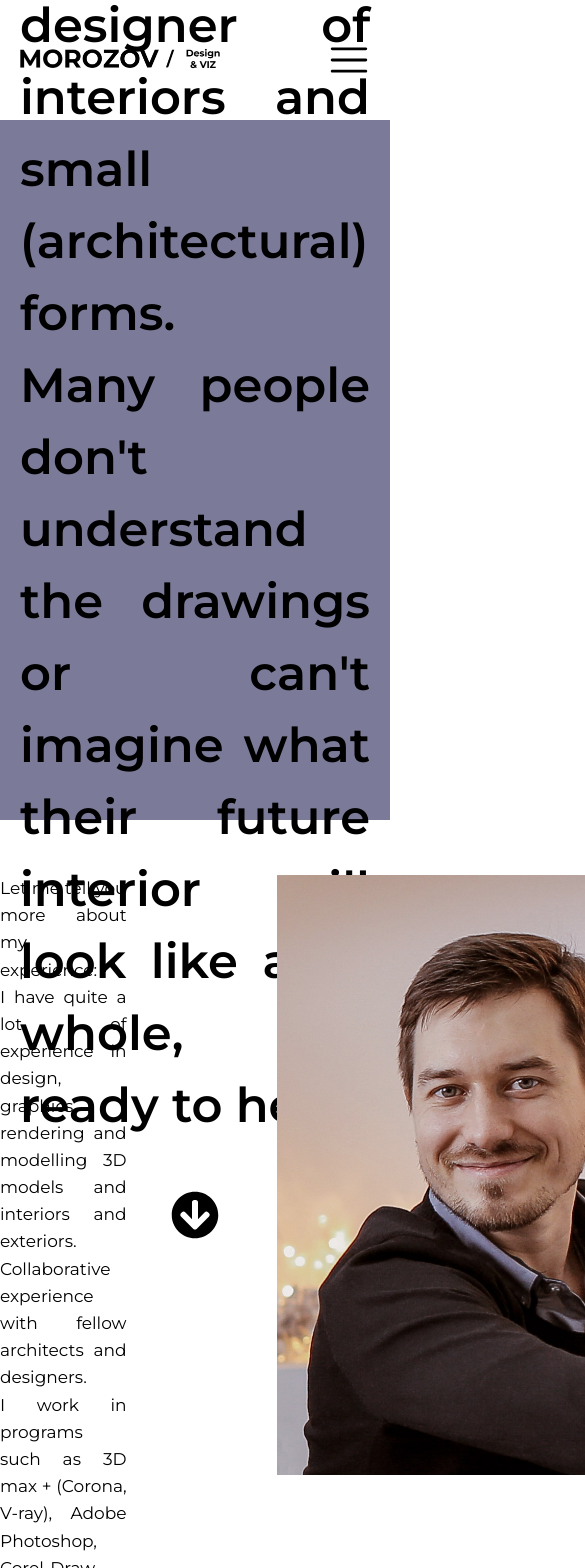
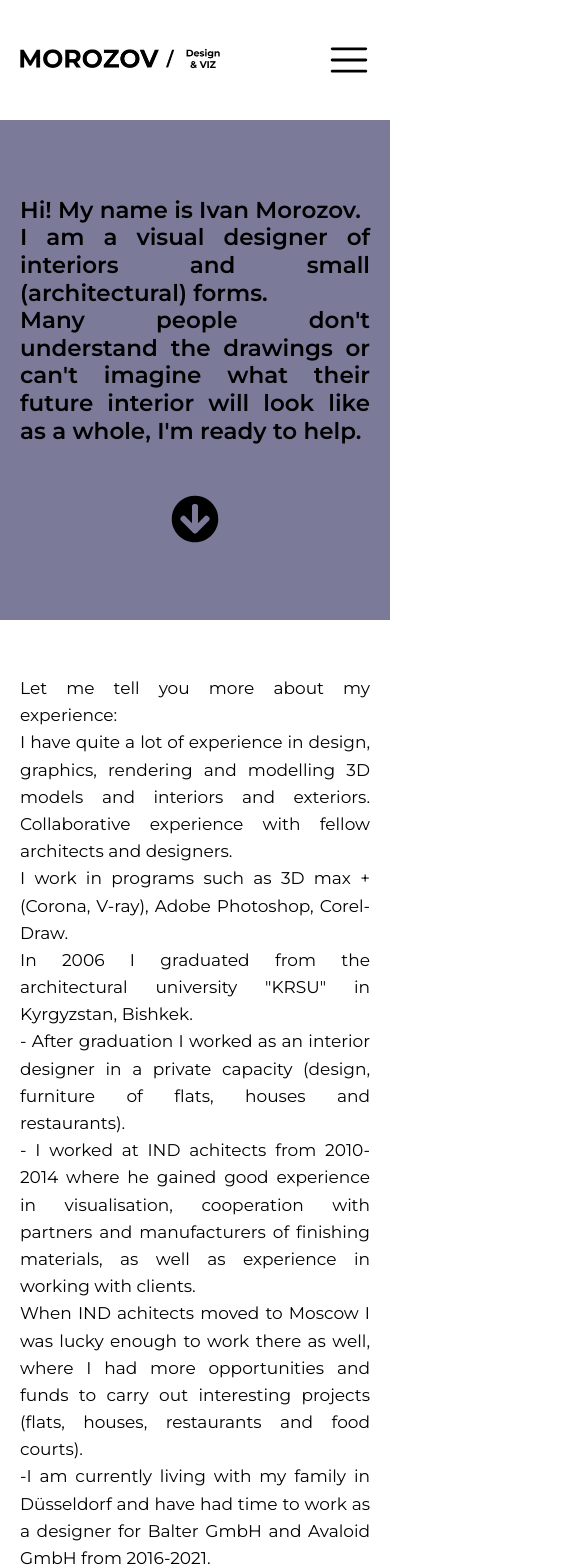
Before and after one commit to barkasa/portfolio, a React (Create React App) app: page /#/about in a window 390 px wide. Shown: the top 1568 px of the page, 585 px wide, since content can reach past the window. Built offline with nearby package versions, Linux system fonts and the light colour scheme; a web font is replaced by a local one.

Commit message:
mobile version on the AboutPage

```diff
--- a/src/pages/AboutPage/AboutPage.jsx
+++ b/src/pages/AboutPage/AboutPage.jsx
@@ -82,9 +82,6 @@ export default function AboutPage() {
       </div>
       <div className={s.download_wrapper}>
         <button className={s.download_button}>
-          {/* <a href="/Lebenslauf.pdf" download>
-            Download CV
-          </a> */}
           <a
             href="https://drive.google.com/file/d/1e_iiID-tmaBO9AYXQWU_Vs9a9JX0rvJJ/view?usp=sharing"
             download
@@ -93,9 +90,6 @@ export default function AboutPage() {
           </a>
         </button>
         <button className={s.download_button}>
-          {/* <a href="/Bewerbung.pdf" download>
-            Download Appl.
-          </a> */}
           <a
             href="https://drive.google.com/file/d/1lm5olwiR9b4dMRKHL1nONmiLEsa0gkyY/view?usp=sharing"
             download
--- a/src/pages/AboutPage/AboutPage.module.css
+++ b/src/pages/AboutPage/AboutPage.module.css
@@ -1,4 +1,5 @@
 .banner {
+  /* padding: 30px 0; */
   min-width: 100%;
   height: 700px;
   font-size: 48px;
@@ -50,16 +51,18 @@
   margin-left: 150px;
 }
 .download_wrapper {
-  padding: 100px 0;
+  padding: 100px 10px;
   display: flex;
   justify-content: space-around;
 }
 .download_button {
+  margin: 0 10px;
+  padding: 10px 20px;
   background-color: #000000;
 
   border: none;
   cursor: pointer;
-  padding: 10px 20px;
+
   font-size: 16px;
   transition: background-color 0.3s ease;
 }
@@ -71,6 +74,7 @@
   background-color: #808080;
 }
 .banner_down {
+  padding: 0;
   background-color: #66640b;
   height: 500px;
   position: relative;
@@ -85,14 +89,54 @@
   height: 500px;
   position: relative;
   z-index: 1;
-  /* left: 30%; */
 }
 .content_wrapper_down p {
   color: #000000;
   font-size: 60px;
   text-shadow: 2px 2px 4px rgba(255, 255, 255, 0.5);
-  text-align: center;
-  /* position: absolute; */
+  /* text-align: center; */
+  text-align: justify;
+
   z-index: 2;
-  /* right: 40%; */
 }
+@media (max-width: 1500px) {
+  .block_about {
+    padding: 55px 20px;
+  }
+}
+
+@media (max-width: 920px) {
+  .banner {
+    height: 500px;
+  }
+  .content p {
+    font-size: 23px;
+    line-height: 1.2;
+  }
+  .block_about_content {
+    display: flex;
+    flex-direction: column;
+    align-items: center;
+  }
+  .block_about {
+    padding-bottom: 0;
+  }
+  .block_about img {
+    margin-left: 0;
+    height: 300px;
+    margin-top: 50px;
+  }
+
+  .banner_down {
+    height: 300px;
+  }
+  .content_wrapper_down p {
+    font-size: 40px;
+  }
+  .content_wrapper_down img {
+    display: none;
+  }
+  .content_wrapper_down p {
+    text-align: center;
+  }
+}
```
Also changed, not shown: 2 other files (tests, documents, lock files or other folders).
